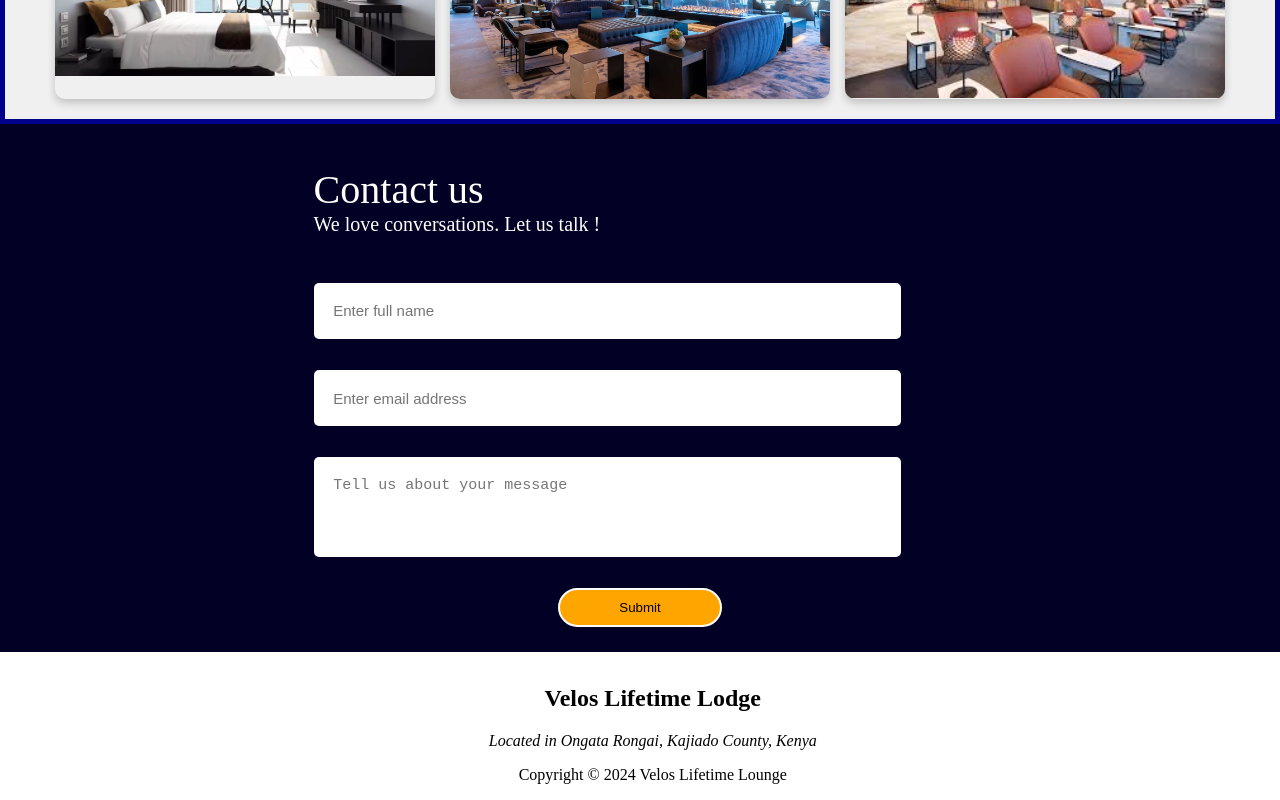
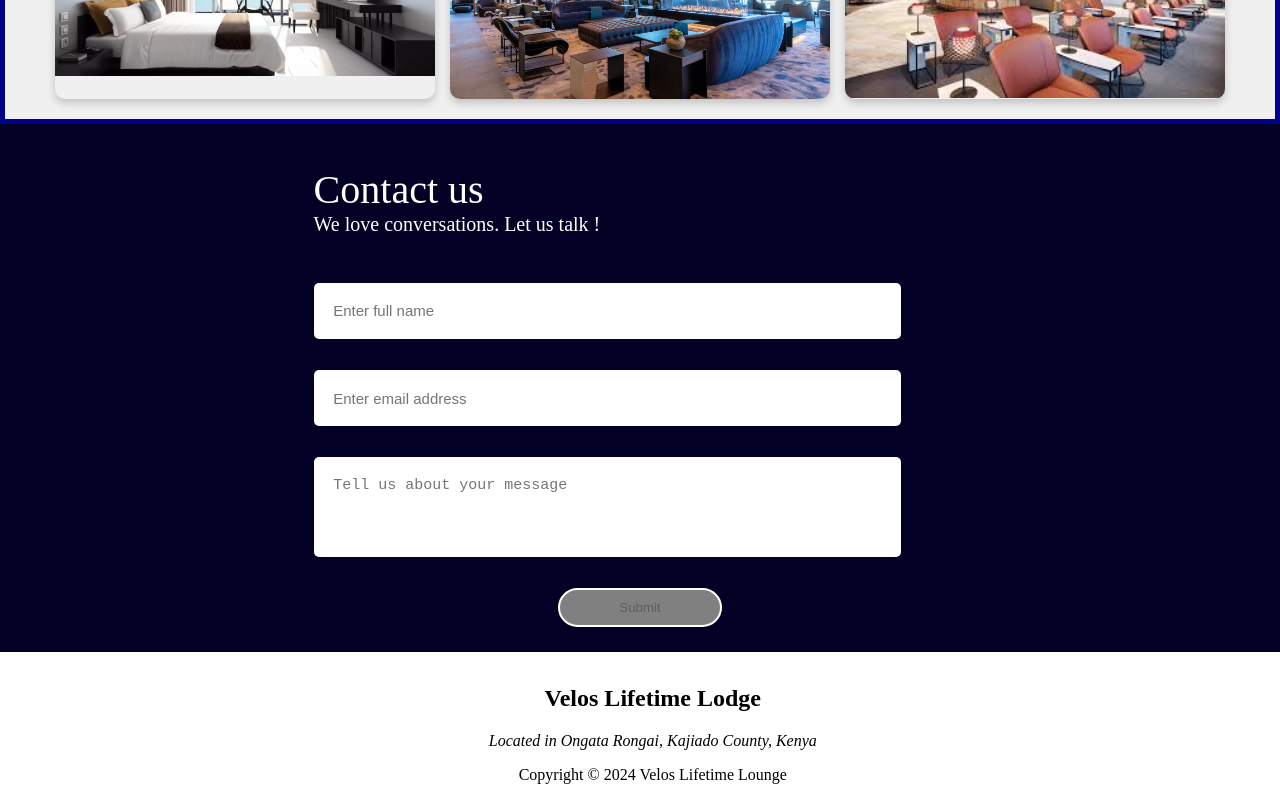
Before and after one commit to NesBet/Velos, a React (Create React App) app: page / in a window 1280 px wide. Shown: the part 2359-3159 px from the top of the page. Built offline with nearby package versions, Linux system fonts and the light colour scheme.

Commit message:
Fixing contact section

```diff
--- a/src/components/contact.js
+++ b/src/components/contact.js
@@ -1,16 +1,31 @@
+import React, { useState } from 'react';
 import "./contact.css"
+
 const Contact=()=>
 {
+    const [name, setName] = useState('');
+    const [email, setEmail] = useState('');
+    const [message, setMessage] = useState('');
+
+    const handleSubmit = (e) => {
+        e.preventDefault();
+        // Logic to send email can be implemented here
+        // For example, using an email service API
+        console.log("Sending email to veloslodge23@gmail.com with data:", { name, email, message });
+    };
+
+    const isFormValid = name && email && message;
+
     return(
         <>
             <div id="Contact" className="contact-outer-div" style={{ display: 'flex' }}>
 	            <div className="contact-left-side">
 		        	<p><span style={{fontSize:'40px'}}>Contact us </span><br/><span style={{fontSize:"20px"}}>We love conversations. Let us talk ! </span></p>
 			        <br/>
-			        <input  className="contact-input" type="text" name="Name" placeholder="Enter full name" required/> <br/>
-			        <input  className="contact-input" type="email" name="Email" placeholder="Enter email address" required/> <br/>
-			        <textarea className="contact-textarea" name="Message" placeholder="Tell us about your message" required></textarea> <br/>
-			        <input className="contact-submit" type="submit" name="submit"/>
+			        <input  className="contact-input" type="text" name="Name" placeholder="Enter full name" required value={name} onChange={(e) => setName(e.target.value)}/> <br/>
+			        <input  className="contact-input" type="email" name="Email" placeholder="Enter email address" required value={email} onChange={(e) => setEmail(e.target.value)}/> <br/>
+			        <textarea className="contact-textarea" name="Message" placeholder="Tell us about your message" required value={message} onChange={(e) => setMessage(e.target.value)}></textarea> <br/>
+			        <input className="contact-submit" type="submit" name="submit" onClick={handleSubmit} disabled={!isFormValid} style={{ backgroundColor: isFormValid ? 'orange' : 'grey' }}/>
                 </div>
             </div>
         </>
```
